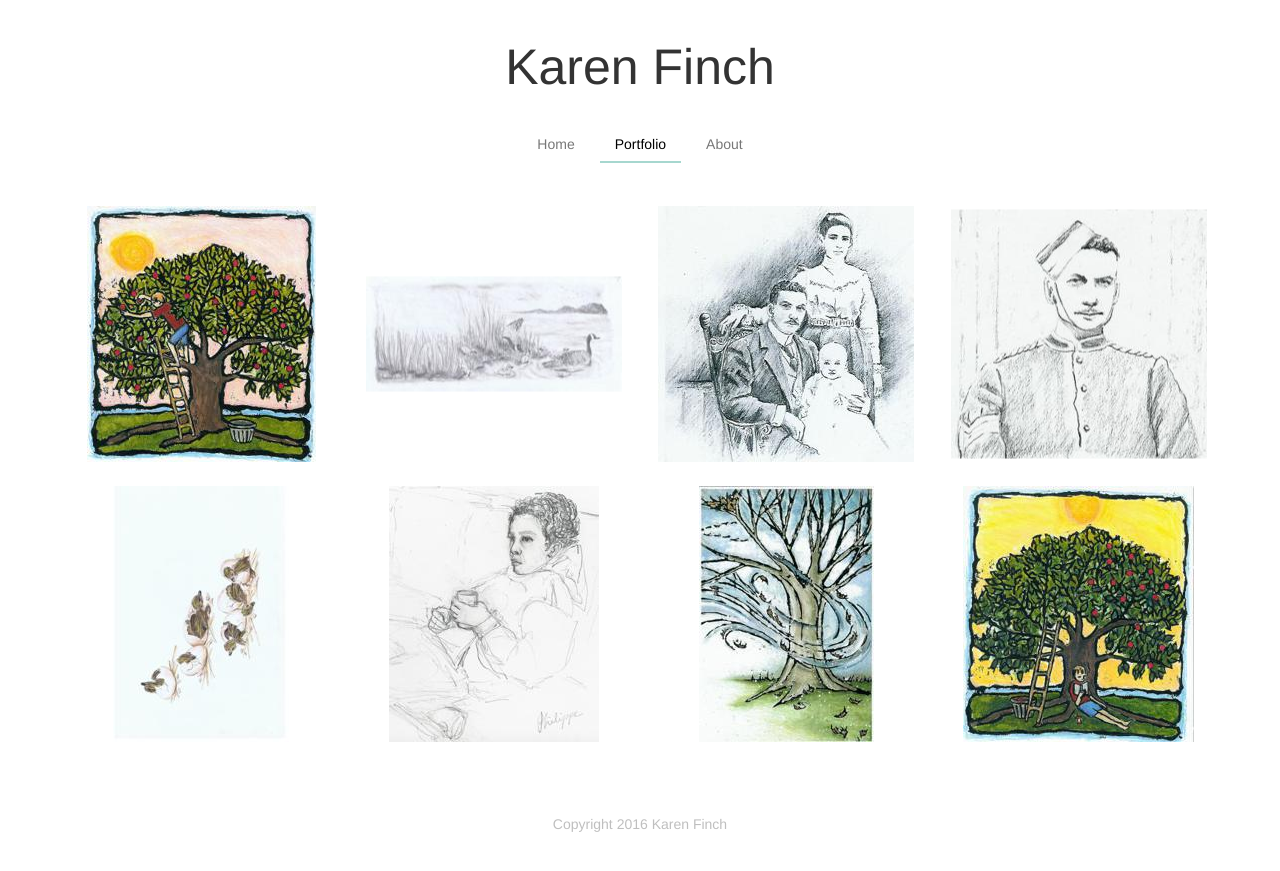
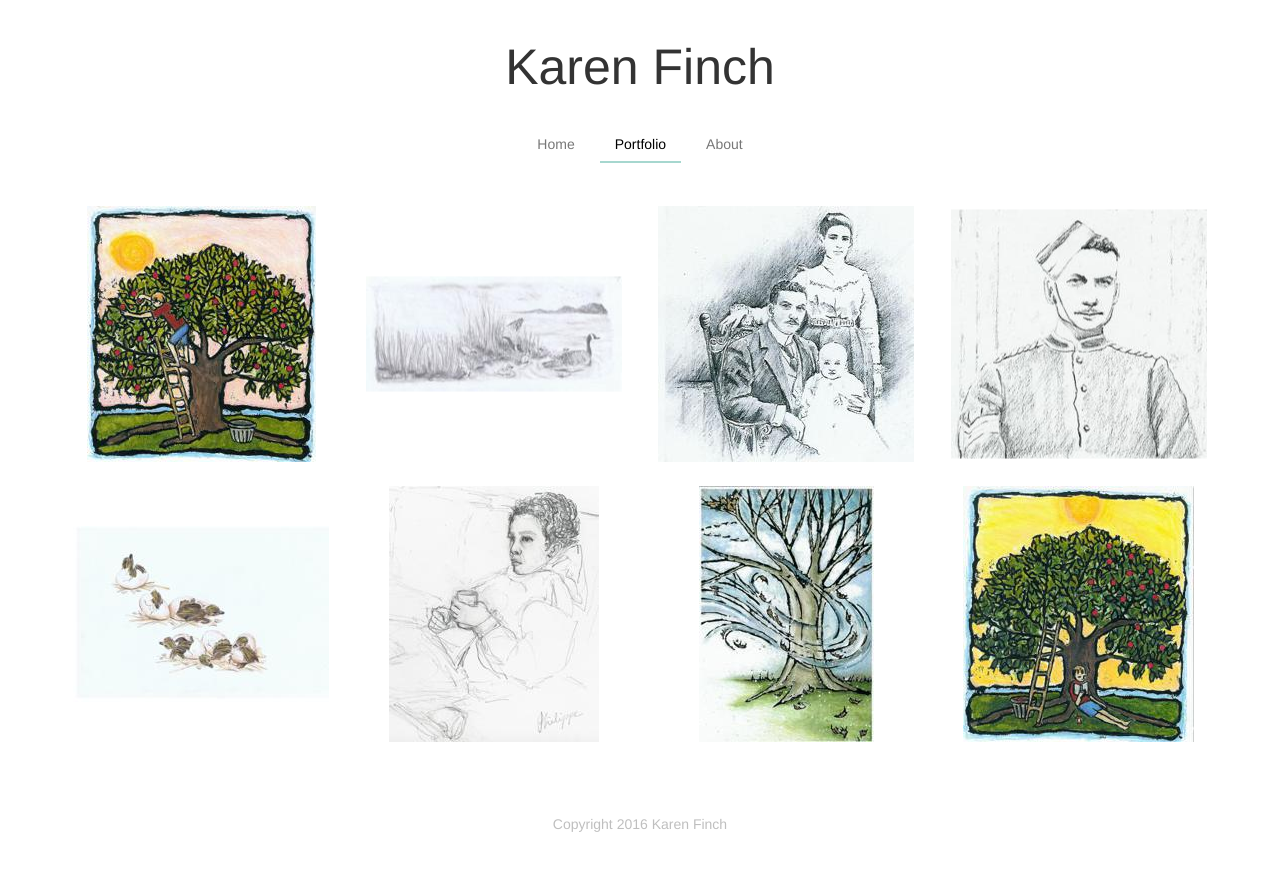
Before and after one commit to kefinch/kefinch.github.io, a Jekyll site: the page built from portfolio.html, in a window 1280 px wide. Shown: the top 871 px of the page. Built offline with Jekyll 4.4.1, drawn with Linux system fonts in a browser that asks for light colours; nearby versions of some CDN libraries.

Commit message:
Rotated a picture

```diff
--- a/_data/imageData.json
+++ b/_data/imageData.json
@@ -1 +1 @@
-[{"image": "apple picking dawn.jpg", "resolution": "2448x2736", "thumbnail": "apple picking dawn-thumbnail.jpg"}, {"image": "double spread graphite geese in water.jpg", "resolution": "2376x1070", "thumbnail": "double spread graphite geese in water-thumbnail.jpg"}, {"image": "Family.jpg", "resolution": "464x464", "thumbnail": "Family-thumbnail.jpg"}, {"image": "GreatATF.jpg", "resolution": "624x608", "thumbnail": "GreatATF-thumbnail.jpg"}, {"image": "p18finalhighres.jpg", "resolution": "1169x1700", "thumbnail": "p18finalhighres-thumbnail.jpg"}, {"image": "philippe.jpg", "resolution": "736x896", "thumbnail": "philippe-thumbnail.jpg"}, {"image": "squirrel.jpg", "resolution": "2240x3280", "thumbnail": "squirrel-thumbnail.jpg"}, {"image": "work day reading.jpg", "resolution": "2496x2768", "thumbnail": "work day reading-thumbnail.jpg"}]
+[{"image": "apple picking dawn.jpg", "resolution": "2448x2736", "thumbnail": "apple picking dawn-thumbnail.jpg"}, {"image": "double spread graphite geese in water.jpg", "resolution": "2376x1070", "thumbnail": "double spread graphite geese in water-thumbnail.jpg"}, {"image": "Family.jpg", "resolution": "464x464", "thumbnail": "Family-thumbnail.jpg"}, {"image": "GreatATF.jpg", "resolution": "624x608", "thumbnail": "GreatATF-thumbnail.jpg"}, {"image": "p18finalhighres.jpg", "resolution": "1700x1169", "thumbnail": "p18finalhighres-thumbnail.jpg"}, {"image": "philippe.jpg", "resolution": "736x896", "thumbnail": "philippe-thumbnail.jpg"}, {"image": "squirrel.jpg", "resolution": "2240x3280", "thumbnail": "squirrel-thumbnail.jpg"}, {"image": "work day reading.jpg", "resolution": "2496x2768", "thumbnail": "work day reading-thumbnail.jpg"}]
```
Also changed, not shown: images/p18finalhighres.jpg, images/thumbnails/p18finalhighres-thumbnail.jpg.
